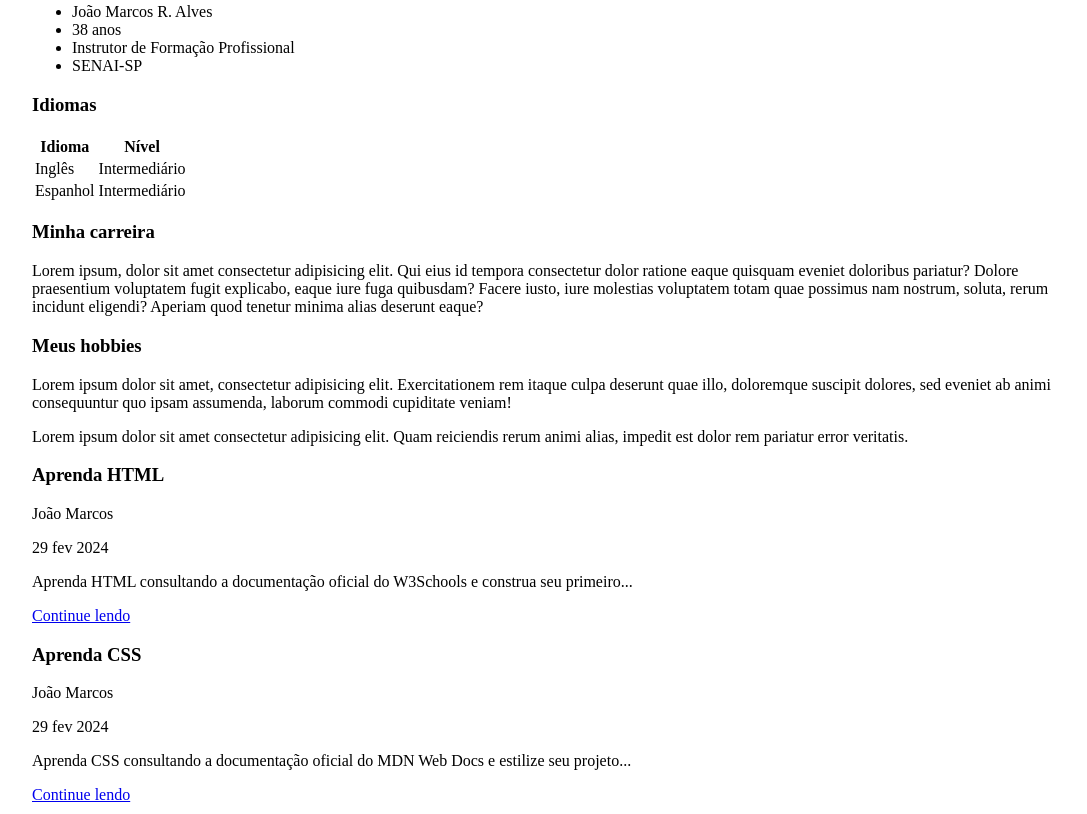
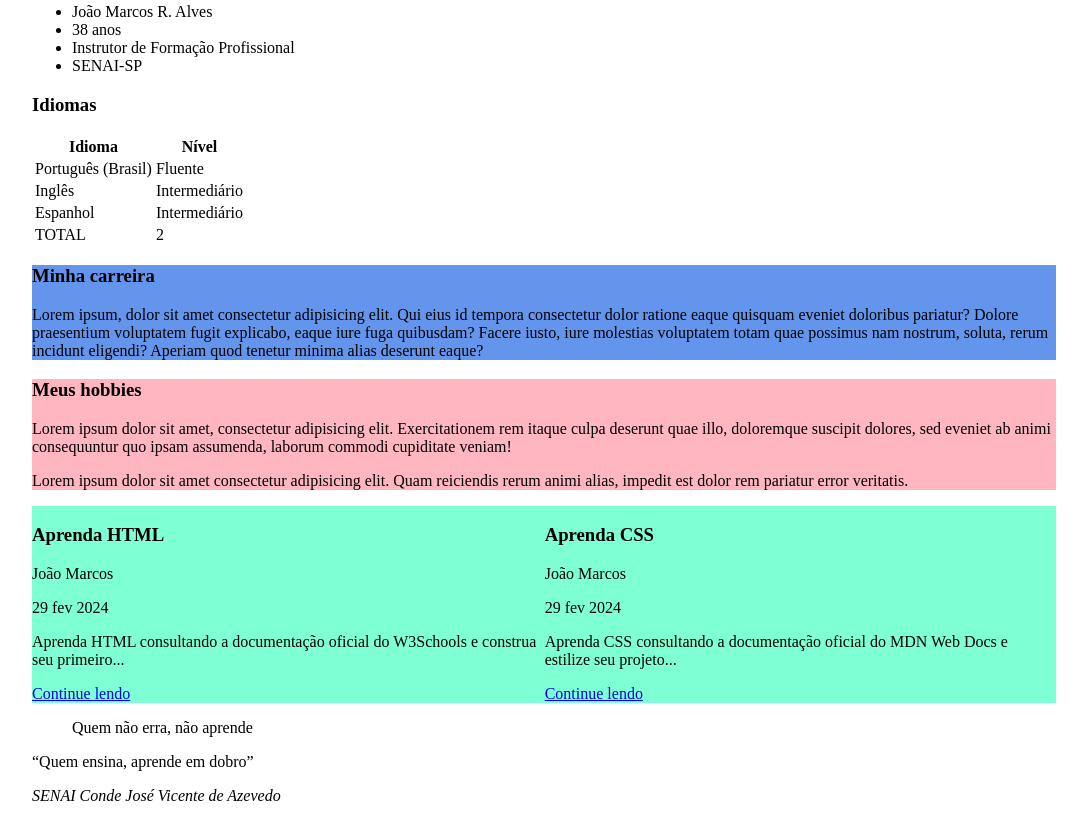
Before and after one commit to JoaoRoccella/html-semantico, a plain HTML site: page index.html in a window 1280 px wide. Shown: the part 586-1400 px from the top of the page, without its empty margins (96-1183 px from the left). Drawn offline with Linux system fonts and the light colour scheme.

Commit message:
Introduzindo displays

```diff
--- a/index.html
+++ b/index.html
@@ -29,10 +29,19 @@
         <h3>Idiomas</h3>
 
         <table>
-
+            <!-- cabeçalho da tabela -->
+            <thead>
                 <tr>
                     <th>Idioma</th>
                     <th>Nível</th>
+                </tr>
+            </thead>
+
+            <!-- corpo da tabela -->
+            <tbody>
+                <tr>
+                    <td>Português (Brasil)</td>
+                    <td>Fluente</td>
                 </tr>
 
                 <tr>
@@ -44,23 +53,31 @@
                     <td>Espanhol</td>
                     <td>Intermediário</td>
                 </tr>
+            </tbody>
 
+            <!-- rodapé da tabela -->
+            <tfoot>
+                <tr>
+                    <td>TOTAL</td>
+                    <td>2</td>
+                </tr>
+            </tfoot>
         </table>
 
     </aside>
 
-    <section>
+    <section id="minhaCarreira">
         <h3>Minha carreira</h3>
         <p>Lorem ipsum, dolor sit amet consectetur adipisicing elit. Qui eius id tempora consectetur dolor ratione eaque quisquam eveniet doloribus pariatur? Dolore praesentium voluptatem fugit explicabo, eaque iure fuga quibusdam? Facere iusto, iure molestias voluptatem totam quae possimus nam nostrum, soluta, rerum incidunt eligendi? Aperiam quod tenetur minima alias deserunt eaque?</p> <!-- pesquise: a história do Lorem Ipsum -->
     </section>
 
-    <section>
+    <section id="meusHobbies">
         <h3>Meus hobbies</h3>
         <p>Lorem ipsum dolor sit amet, consectetur adipisicing elit. Exercitationem rem itaque culpa deserunt quae illo, doloremque suscipit dolores, sed eveniet ab animi consequuntur quo ipsam assumenda, laborum commodi cupiditate veniam!</p>
         <p>Lorem ipsum dolor sit amet consectetur adipisicing elit. Quam reiciendis rerum animi alias, impedit est dolor rem pariatur error veritatis.</p>
     </section>
 
-    <section>
+    <section id="artigos">
 
         <article>
             <header>
@@ -92,6 +109,11 @@
 
     </section>
 
+    <blockquote>Quem não erra, não aprende</blockquote>
+
+    <!-- quotation -->
+    <q>Quem ensina, aprende em dobro</q>
+
     <footer>
 
         <address>
--- a/style.css
+++ b/style.css
@@ -1,4 +1,19 @@
+/* seletor de elemento */
 body {
     width: 80vw; /* 80% da viewport width (janela de visão) */
     margin: auto; /* define as margens automáticas (mesmo valor para ambos os "lados") */
 }
+
+/* seletor de ID */
+#artigos {
+    background-color: aquamarine;
+    display: flex; /* Exibição como caixa flexível */
+}
+
+#meusHobbies {
+    background-color: lightpink;
+}
+
+#minhaCarreira {
+    background-color: cornflowerblue;
+}
```
Lines whose indentation alone changed are shown as unchanged.
